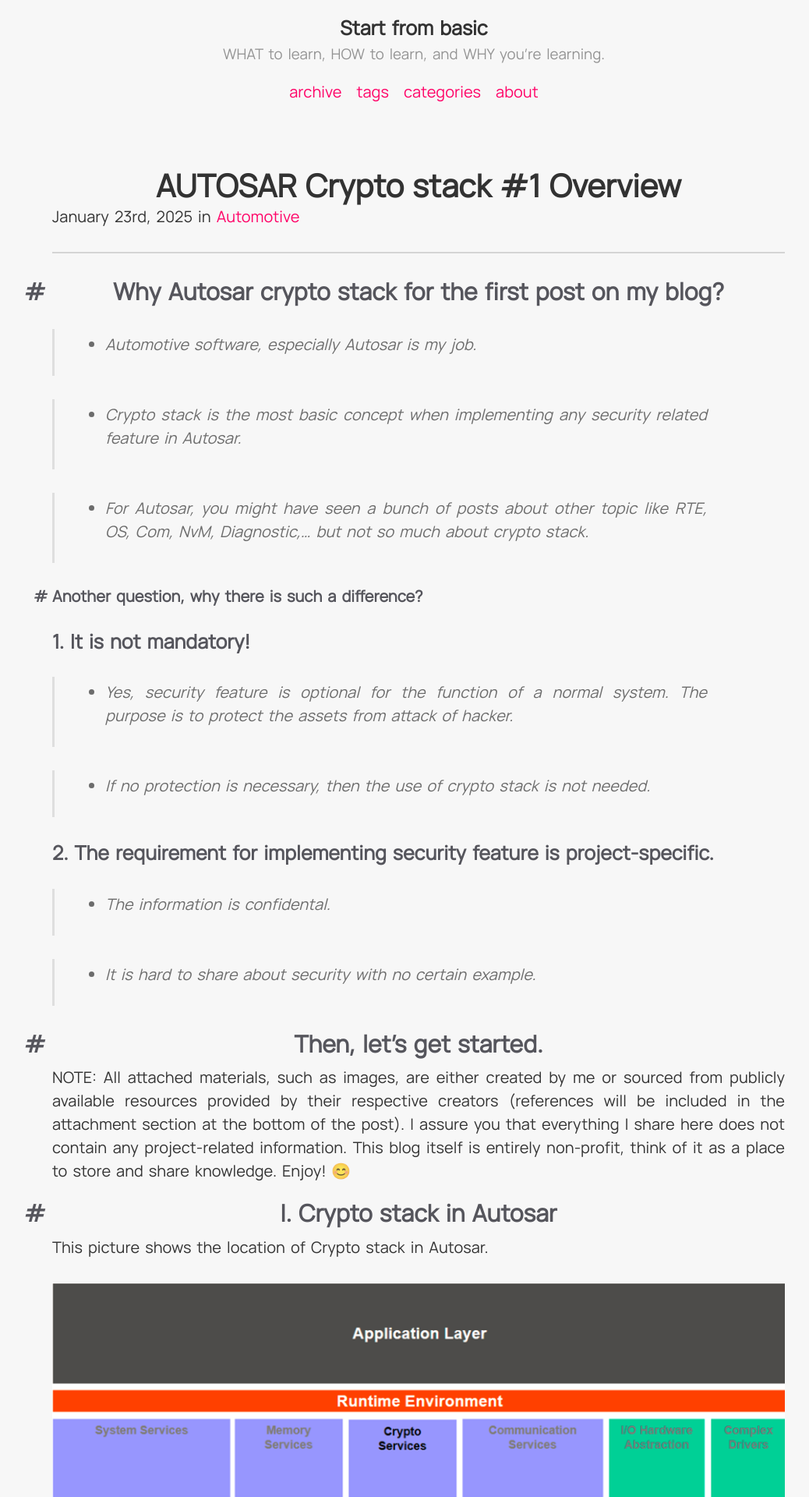
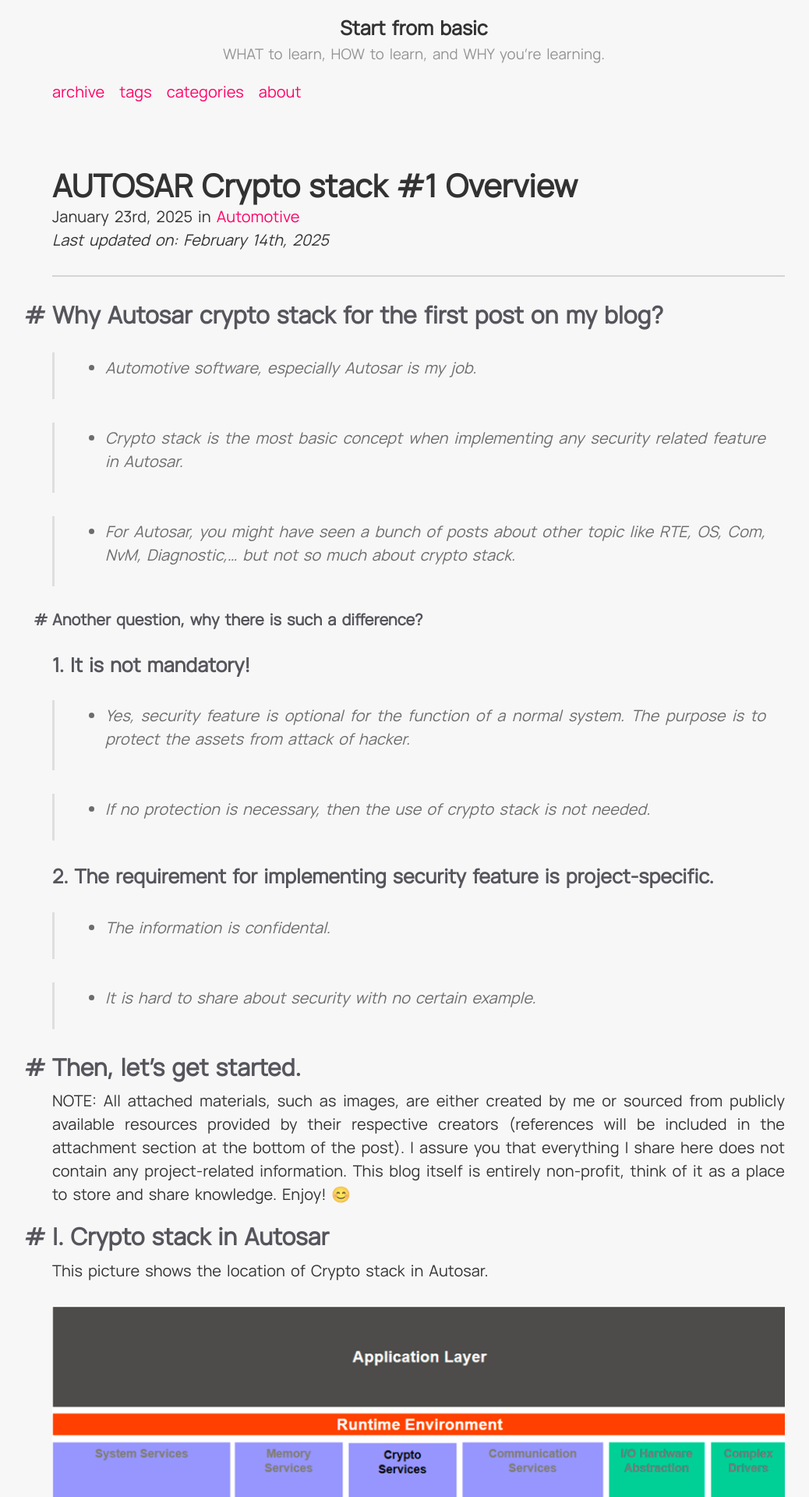
Before and after one commit to aducle/aducle.github.io, a Jekyll site: the page built from _posts/2025-01-23-AUTOSAR-crypto-stack.md, in a window 1280 px wide. Shown: the top 1920 px of the page at 78% size, without its empty margins (103-1141 px from the left). Built offline with Jekyll 4.4.1, drawn with Linux system fonts in a browser that asks for light colours; some of the changed text lies outside the part shown.

Commit message:
Update template + content of post

```diff
--- a/_posts/2025-01-23-AUTOSAR-crypto-stack.md
+++ b/_posts/2025-01-23-AUTOSAR-crypto-stack.md
@@ -4,6 +4,7 @@ title: "AUTOSAR Crypto stack #1 Overview"
 date:   2025-01-23 21:50:33
 categories: [Automotive]
 tags: [autosar, security, beginner]
+last_modified_at: 2025-02-14
 ---
 
 ## Why Autosar crypto stack for the first post on my blog?
@@ -51,4 +52,18 @@ For a more detail point of view, let's take a look at this picture.
   <figcaption>Crypto stack in detail</figcaption>
 </figure>
 
-In this series, I will try my best to explain each core component in the stack, also some interesting components that are not mandatory but have specific use cases such as HSM, SecMod, KeyM,... Therefore, many posts are gonna come up soon!
+When any component wants to use a crypto related functionality, it will make a call to CSM.
+
+- The CSM provides several crypto services for application SWCs based on detail requirements of security. Multiple requests could be executed parallel by asynchronous processing mechanism. We will discuss about this right after this post. Also several instances of a same crypto service could be implemented in an ECU.
+
+> For example: 2 AES-128 encryption instances with different keys, one executed by software logic and the other by hardware acceleration. Each one is called from an application SWC.
+
+- Some BSW components can also utilize crypto service.
+
+> SecOC might protects data between inter-ECU communication via Message authentication code (MAC). The CSM API for calculating MAC can be implemented by configuration tools like Davinci configurator, along with more detail algorithms at the lower layer (HMAC, CMAC,...)
+
+> UDS service 0x29 (Authentication) - which can be handled by DCM - ensure that only valid tester can access critical expected services in order to prevent tampering attacks or unauthorized alteration of ECU data. The authentication method and data is forwarded to crypto stack for calculating.
+
+> If CDD requires crypto service usage, the overall steps is similar to other components. Crypto stack callback function can be configured to notify status of a processing crypto job.
+
+All of the above was just some very general, basic knowledge about Autosar crypto stack. More details are reserved when we dig deep into this series. In the next posts, I will try my best to explain each core component in the stack, also some interesting components that are not mandatory but have specific use cases such as HSM, SecMod, KeyM,... Stay tunes!
--- a/_sass/_base.scss
+++ b/_sass/_base.scss
@@ -103,10 +103,9 @@ blockquote {
   text-align: justify;
 }
 
-h1, h2 {
-  text-align: center;
+ul {
+  text-align: justify;
 }
-
 
 tbody tr:nth-child(odd) td,
 tbody tr:nth-child(odd) th {
--- a/_sass/_type.scss
+++ b/_sass/_type.scss
@@ -117,7 +117,7 @@ blockquote {
   }
 
   @media (min-width: 30em) {
-    padding-right: 5rem;
+    padding-right: 1.25rem;
     padding-left: 1.25rem;
   }
 }
--- a/_sass/schemes/default/_posts.scss
+++ b/_sass/schemes/default/_posts.scss
@@ -81,11 +81,6 @@ figure {
 @media (prefers-color-scheme: dark) {
   color: $body-color-dark;
   }
-}
-
-.page-title,
-.post-title {
-  text-align: center;
 }
 
 .page-title,
--- a/_sass/schemes/midnight/_posts.scss
+++ b/_sass/schemes/midnight/_posts.scss
@@ -81,11 +81,6 @@ figure {
 @media (prefers-color-scheme: dark) {
   color: $midnight-text-color-dark;
   }
-}
-
-.page-title,
-.post-title {
-  text-align: center;
 }
 
 .page-title,
```
Also changed, not shown: _posts/Sample/welcome-to-jekyll.md (renamed from _posts/2025-01-23-welcome-to-jekyll.markdown).
